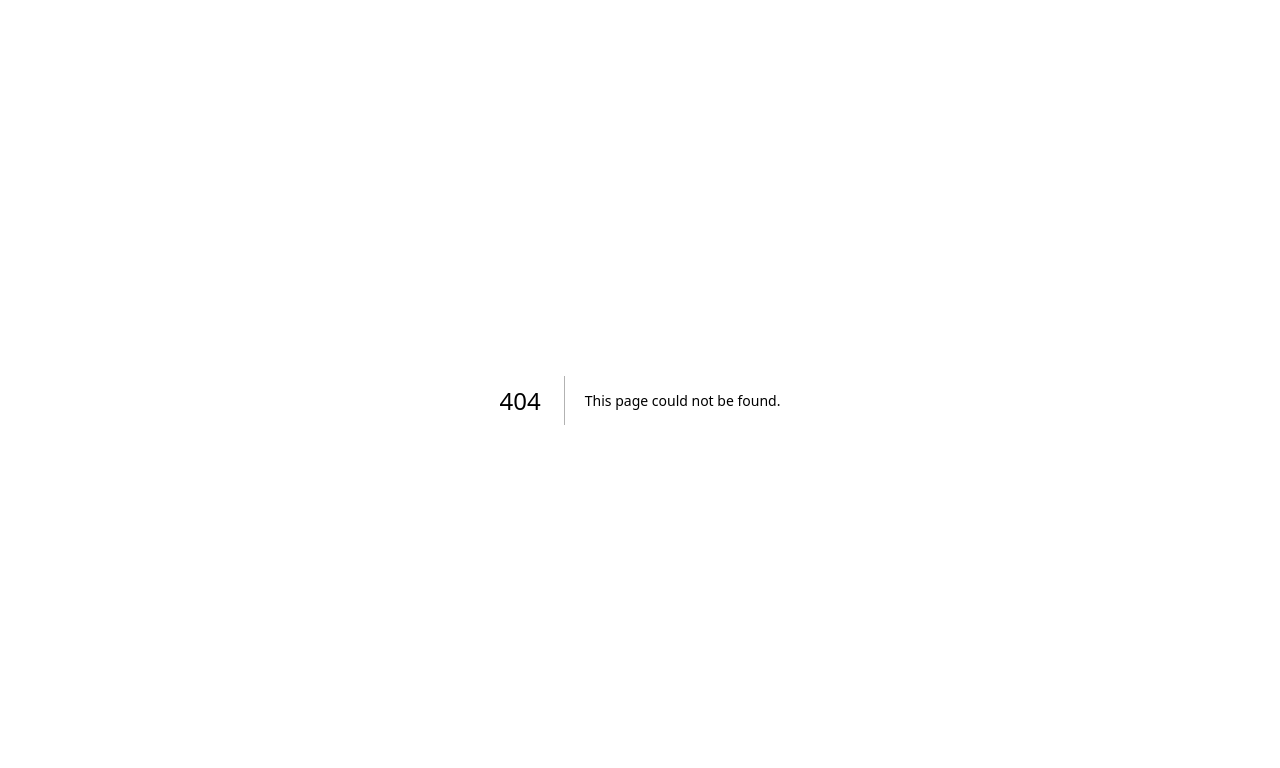
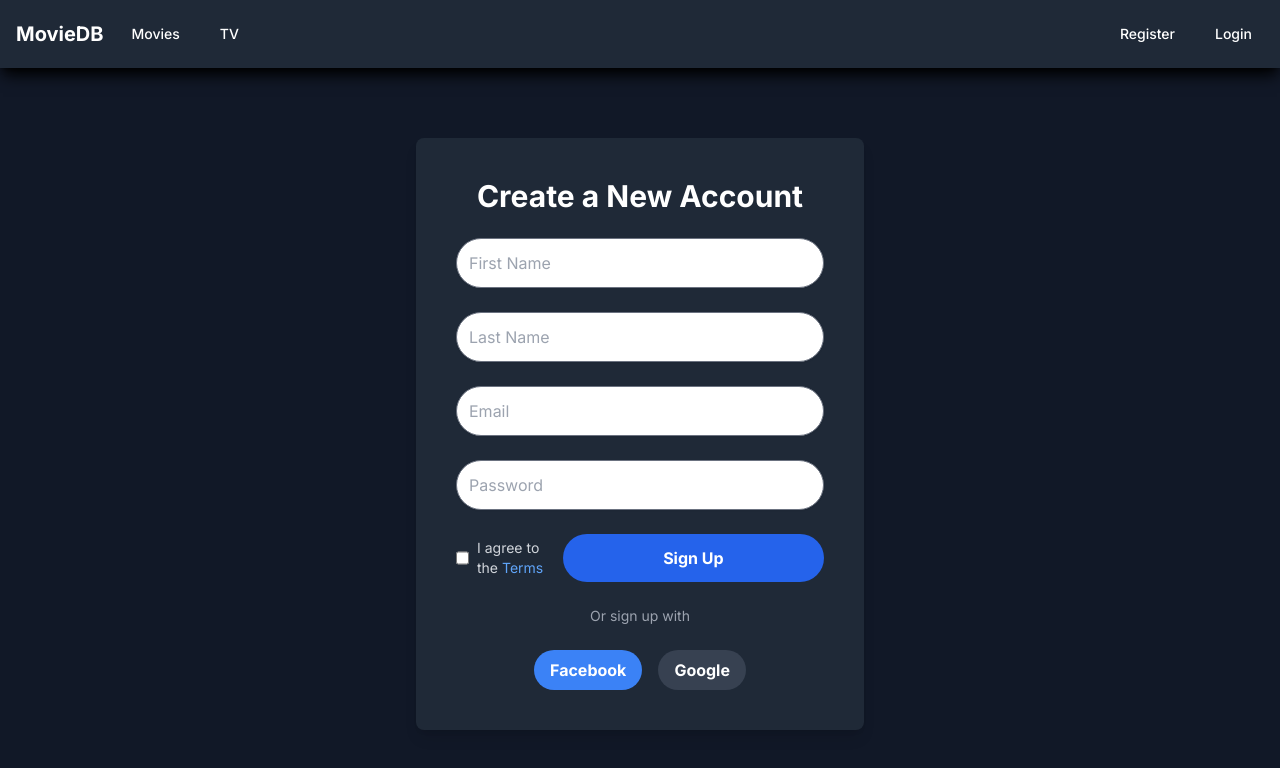
Before and after one commit to dwang134/react-movies, a Next.js app: page /register in a window 1280 px wide. Before the commit this address had no page. Shown: the top 768 px of the page. Built offline with nearby package versions, Linux system fonts and the light colour scheme.

Commit message:
register and navbar touchup

```diff
--- /dev/null
+++ b/src/app/register/page.tsx
@@ -0,0 +1,89 @@
+"use client";
+import Navbar from '@/components/Navbar';
+import React, { useRef, FormEvent } from 'react';
+ // Ensure Navbar is imported
+
+const Register: React.FC = () => {
+  const firstNameRef = useRef<HTMLInputElement>(null);
+  const lastNameRef = useRef<HTMLInputElement>(null);
+  const emailRef = useRef<HTMLInputElement>(null);
+  const passwordRef = useRef<HTMLInputElement>(null);
+
+  const handleSubmit = (e: FormEvent) => {
+    e.preventDefault();
+    const firstName = firstNameRef.current?.value;
+    const lastName = lastNameRef.current?.value;
+    const email = emailRef.current?.value;
+    const password = passwordRef.current?.value;
+    console.log('User Info:', { firstName, lastName, email, password });
+  };
+
+  return (
+    <div className="min-h-screen flex flex-col">
+      <Navbar />  {/* Navbar at the top */}
+      <div className="flex-grow flex items-center justify-center bg-gray-900"> {/* Dark background */}
+        <div className="bg-gray-800 p-10 rounded-lg shadow-lg w-full max-w-md">
+          <h2 className="text-3xl font-bold mb-6 text-center text-white">Create a New Account</h2>
+          <form onSubmit={handleSubmit} className="space-y-6">
+            <input
+              ref={firstNameRef}
+              type="text"
+              placeholder="First Name"
+              className="mt-1 block w-full p-3 border border-gray-500 rounded-full shadow-sm text-gray-900"
+              required
+            />
+            <input
+              ref={lastNameRef}
+              type="text"
+              placeholder="Last Name"
+              className="mt-1 block w-full p-3 border border-gray-500 rounded-full shadow-sm text-gray-900"
+              required
+            />
+            <input
+              ref={emailRef}
+              type="email"
+              placeholder="Email"
+              className="mt-1 block w-full p-3 border border-gray-500 rounded-full shadow-sm text-gray-900"
+              required
+            />
+            <input
+              ref={passwordRef}
+              type="password"
+              placeholder="Password"
+              className="mt-1 block w-full p-3 border border-gray-500 rounded-full shadow-sm text-gray-900"
+              required
+            />
+            <div className="flex items-center justify-between">
+              <div className="flex items-center">
+                <input
+                  type="checkbox"
+                  id="terms"
+                  className="h-4 w-4 text-blue-500 focus:ring-blue-400 border-gray-500 rounded-full"
+                  required
+                />
+                <label htmlFor="terms" className="ml-2 block text-sm text-gray-300">
+                  I agree to the <a href="#" className="text-blue-400 hover:underline">Terms</a>
+                </label>
+              </div>
+              <button
+                type="submit"
+                className="w-full py-3 px-4 bg-blue-600 hover:bg-blue-700 text-white font-bold rounded-full transition duration-300"
+              >
+                Sign Up
+              </button>
+            </div>
+            <p className="text-center text-sm text-gray-400 mt-4">
+              Or sign up with
+            </p>
+            <div className="flex gap-4 justify-center">
+              <button className="py-2 px-4 bg-blue-500 hover:bg-blue-600 text-white font-bold rounded-full">Facebook</button>
+              <button className="py-2 px-4 bg-gray-700 hover:bg-gray-800 text-white font-bold rounded-full">Google</button>
+            </div>
+          </form>
+        </div>
+      </div>
+    </div>
+  );
+}
+
+export default Register;
--- a/src/components/Header.tsx
+++ b/src/components/Header.tsx
@@ -13,16 +13,16 @@ const Header: React.FC = () => {
         className="absolute top-0 left-0 w-full h-full object-cover opacity-90"
       />
       <div className="absolute inset-0 flex flex-col justify-center items-center text-white text-center">
-        <h2 className="text-xl md:text-2xl lg:text-3xl font-bold mb-8 px-4 drop-shadow-xl">
+        <h2 className="text-xl md:text-3xl lg:text-4xl font-bold mb-8 px-4 drop-shadow-xl  bg-opacity-50 p-4 rounded-lg">
           Millions of movies, TV shows and people to discover. Explore now.
         </h2>
-        <div className="flex items-center bg-white bg-opacity-50 p-2 rounded-full shadow-lg">
+        <div className="flex items-center bg-black bg-opacity-50 p-2 rounded-full shadow-lg backdrop-blur-lg">
           <input
             type="text"
             placeholder="Search..."
-            className="p-3 rounded-l-full outline-none border-none w-72 md:w-96 lg:w-128 text-black bg-white bg-opacity-0 placeholder-gray-300"
+            className="p-3 rounded-l-full outline-none border-none w-72 md:w-96 lg:w-128 text-white bg-white bg-opacity-0 placeholder-gray-300"
           />
-          <button className="p-3 bg-blue-500 text-white rounded-r-full">Search</button>
+          <button className="p-3 bg-blue-500 text-white rounded-r-full hover:bg-blue-600 transition duration-300">Search</button>
         </div>
       </div>
     </div>
--- a/src/components/Navbar.tsx
+++ b/src/components/Navbar.tsx
@@ -4,18 +4,13 @@ const Navbar: React.FC = () => {
   return (
     <nav className="bg-gray-800 p-4 relative z-10 shadow-lg shadow-black">
       <div className="max-w-screen-xl mx-auto flex justify-between items-center">
-        {/* Logo or Branding */}
-        <div className="flex items-center">
-          <span className="text-xl font-bold text-white">MovieDB</span>
-        </div>
-
-        {/* Navigation Links */}
-        <div className="flex space-x-4">
+        {/* Left Section: Logo and Navigation Links */}
+        <div className="flex items-center space-x-4">
           <a
-            href="#"
-            className="text-white hover:bg-gray-700 px-3 py-2 rounded-md text-sm font-medium"
+            href="/"
+            className="text-xl font-bold text-white"
           >
-            Home
+          MovieDB
           </a>
           <a
             href="#"
@@ -27,13 +22,26 @@ const Navbar: React.FC = () => {
             href="#"
             className="text-white hover:bg-gray-700 px-3 py-2 rounded-md text-sm font-medium"
           >
-            TV Shows
+            TV
+          </a>
+        </div>
+
+        {/* Spacer */}
+        <div className="flex-1"></div>
+
+        {/* Right Section: User Links */}
+        <div className="flex items-center space-x-4">
+          <a
+            href="/register"
+            className="text-white hover:bg-gray-700 px-3 py-2 rounded-md text-sm font-medium"
+          >
+            Register
           </a>
           <a
             href="#"
             className="text-white hover:bg-gray-700 px-3 py-2 rounded-md text-sm font-medium"
           >
-            About
+            Login
           </a>
         </div>
       </div>
```
